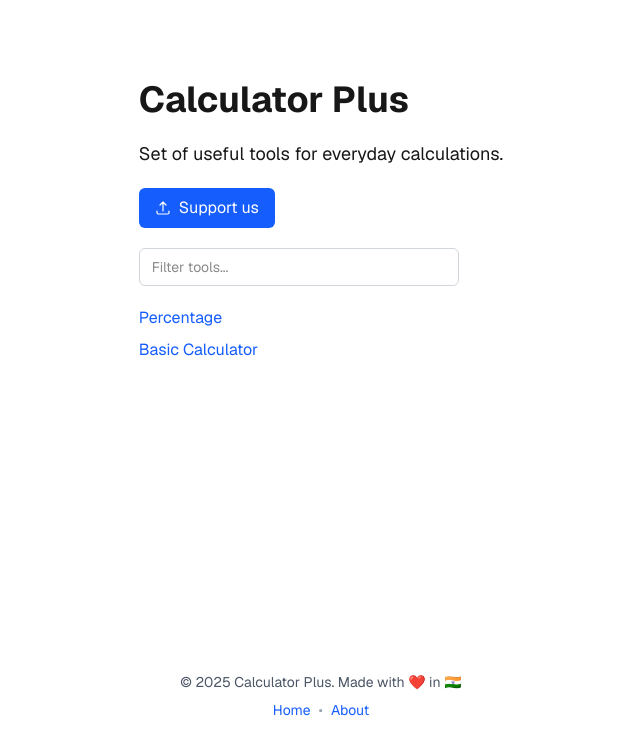
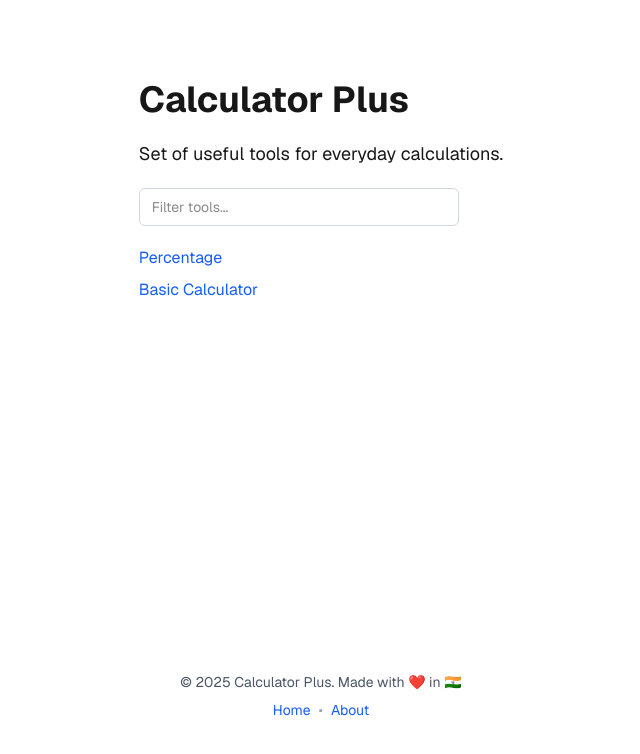
Before and after one commit to mayurkode7/calculatorPlus, a Next.js app in the folder calculator-plus-app/: page / in a window 1280 px wide. Shown: the top 754 px of the page, without its empty margins (319-959 px from the left). Built offline with nearby package versions, Linux system fonts and the light colour scheme.

Commit message:
remove support from home

```diff
--- a/calculator-plus-app/src/app/page.js
+++ b/calculator-plus-app/src/app/page.js
@@ -23,16 +23,7 @@ export default function Home() {
         <p className="text-lg">
           Set of useful tools for everyday calculations.
         </p>
-        <a
-          href={upiLink}
-          className="inline-flex items-center gap-2 rounded-md bg-blue-600 text-white px-4 py-2 text-sm md:text-base hover:bg-blue-700 focus:outline-none focus:ring-2 focus:ring-blue-500"
-        >
-          <svg xmlns="http://www.w3.org/2000/svg" viewBox="0 0 24 24" fill="none" stroke="currentColor" className="h-4 w-4">
-            <path strokeLinecap="round" strokeLinejoin="round" strokeWidth="1.8" d="M3 16.5v2.25A2.25 2.25 0 0 0 5.25 21h13.5A2.25 2.25 0 0 0 21 18.75V16.5" />
-            <path strokeLinecap="round" strokeLinejoin="round" strokeWidth="1.8" d="M7.5 7.5 12 3l4.5 4.5M12 3v13.5" />
-          </svg>
-          Support us
-        </a>
+
         <input
           type="text"
           value={query}
```
